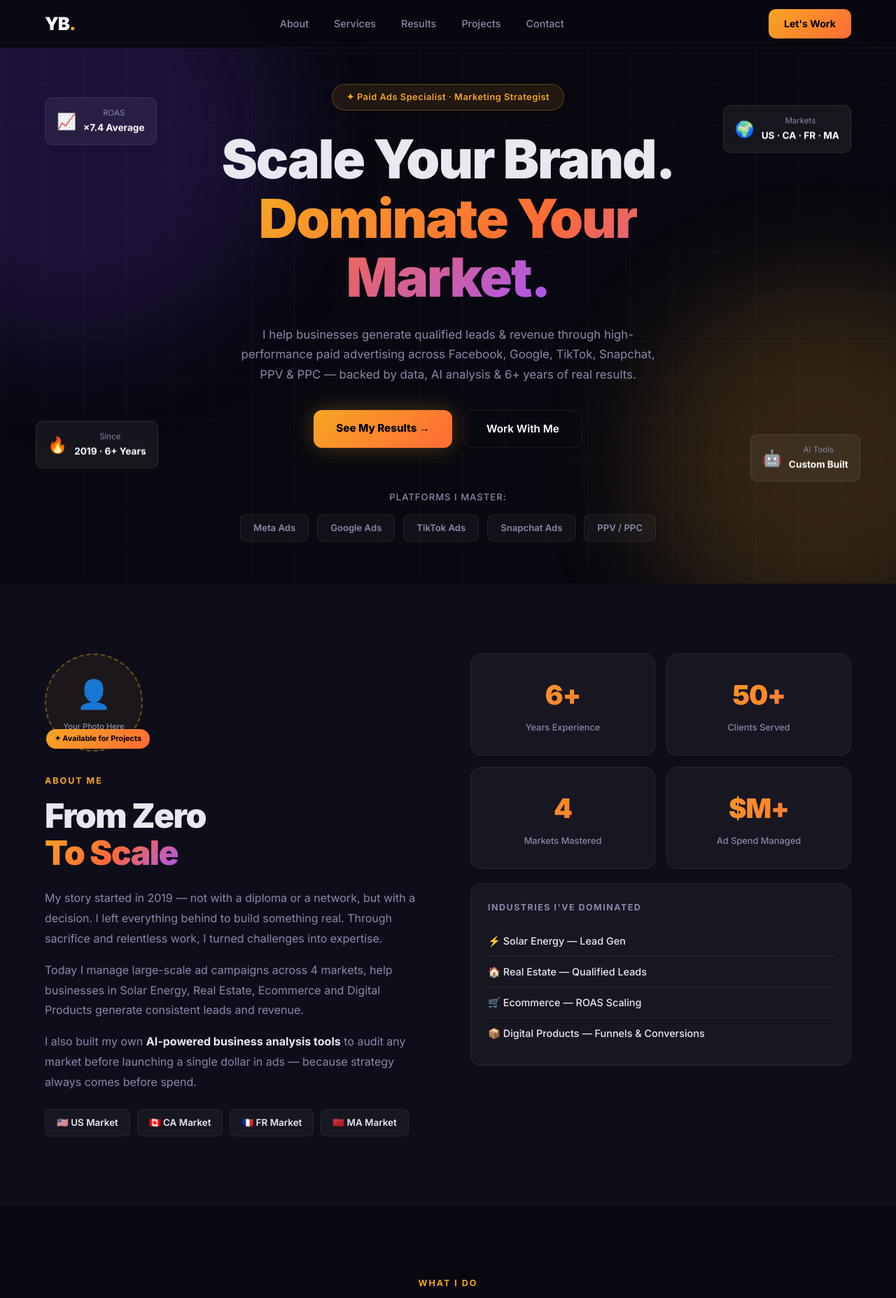
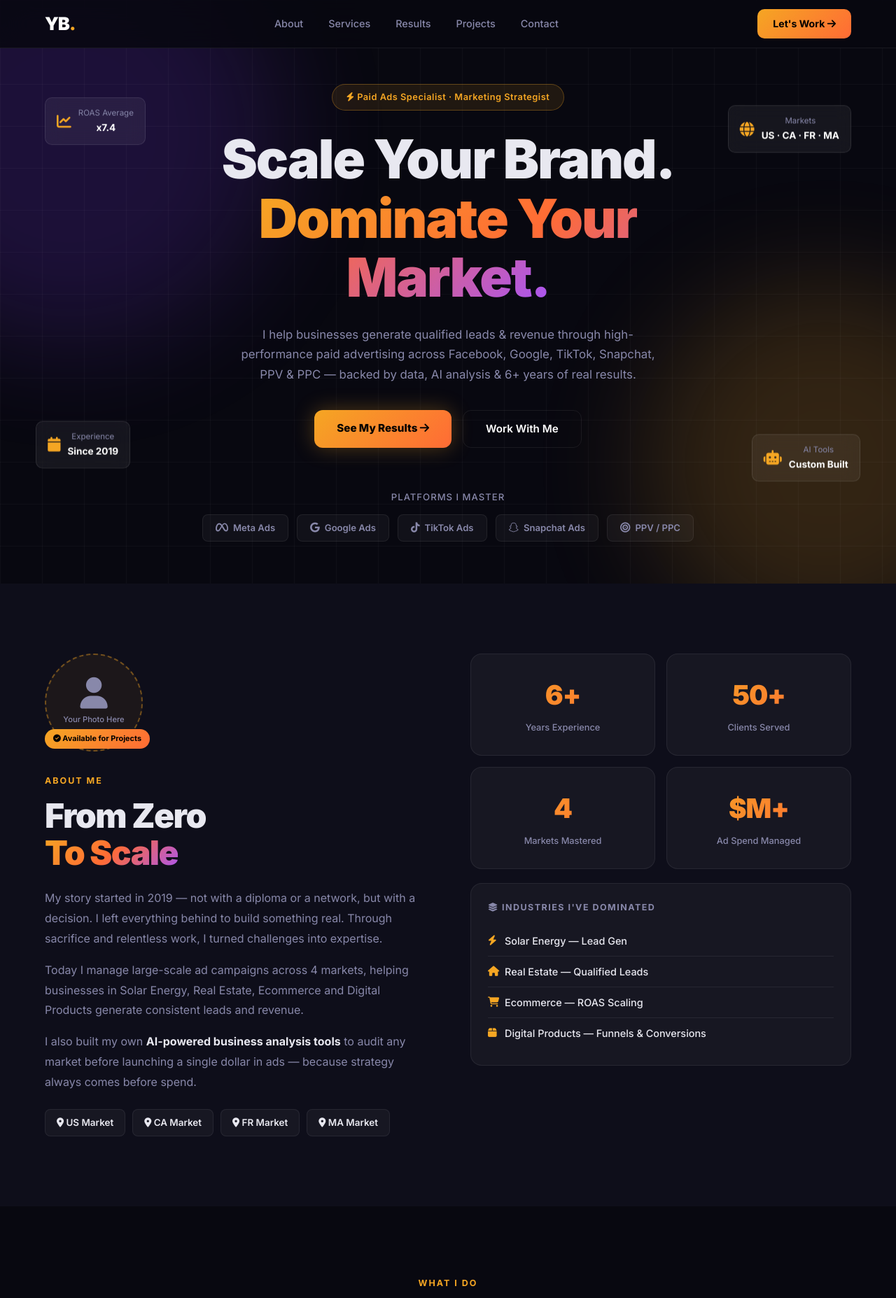
Before and after one commit to mryoussefgc-a11y/youssef, a PHP site: page / in a window 1280 px wide. Shown: the top 1855 px of the page at 70% size. Run offline with PHP 8.4, Linux system fonts and the light colour scheme.

Commit message:
Replace all emojis with Font Awesome icons throughout portfolio

```diff
--- a/youssef-bekkari-portfolio/index.html
+++ b/youssef-bekkari-portfolio/index.html
@@ -6,6 +6,7 @@
   <title>Youssef Bekkari — Paid Ads & Marketing Strategist</title>
   <link rel="preconnect" href="https://fonts.googleapis.com" />
   <link href="https://fonts.googleapis.com/css2?family=Inter:wght@300;400;500;600;700;800;900&display=swap" rel="stylesheet" />
+  <link rel="stylesheet" href="https://cdnjs.cloudflare.com/ajax/libs/font-awesome/6.5.0/css/all.min.css" />
   <link rel="stylesheet" href="style.css" />
 </head>
 <body>
@@ -21,8 +22,8 @@
         <li><a href="#projects">Projects</a></li>
         <li><a href="#contact">Contact</a></li>
       </ul>
-      <a href="#contact" class="btn-nav">Let's Work</a>
-      <button class="burger" id="burger">&#9776;</button>
+      <a href="#contact" class="btn-nav">Let's Work <i class="fa-solid fa-arrow-right"></i></a>
+      <button class="burger" id="burger"><i class="fa-solid fa-bars"></i></button>
     </div>
     <div class="mobile-menu" id="mobileMenu">
       <a href="#about">About</a>
@@ -43,15 +44,15 @@
 
     <!-- Floating cards -->
     <div class="float-card card-tl">
-      <div class="card-icon">📈</div>
+      <i class="fa-solid fa-chart-line card-icon-fa"></i>
       <div>
-        <div class="card-title">ROAS</div>
-        <div class="card-val">×7.4 Average</div>
+        <div class="card-title">ROAS Average</div>
+        <div class="card-val">x7.4</div>
       </div>
     </div>
 
     <div class="float-card card-tr">
-      <div class="card-icon">🌍</div>
+      <i class="fa-solid fa-globe card-icon-fa"></i>
       <div>
         <div class="card-title">Markets</div>
         <div class="card-val">US · CA · FR · MA</div>
@@ -59,15 +60,15 @@
     </div>
 
     <div class="float-card card-bl">
-      <div class="card-icon">🔥</div>
+      <i class="fa-solid fa-calendar card-icon-fa"></i>
       <div>
-        <div class="card-title">Since</div>
-        <div class="card-val">2019 · 6+ Years</div>
+        <div class="card-title">Experience</div>
+        <div class="card-val">Since 2019</div>
       </div>
     </div>
 
     <div class="float-card card-br">
-      <div class="card-icon">🤖</div>
+      <i class="fa-solid fa-robot card-icon-fa"></i>
       <div>
         <div class="card-title">AI Tools</div>
         <div class="card-val">Custom Built</div>
@@ -75,7 +76,7 @@
     </div>
 
     <div class="hero-content">
-      <div class="hero-badge">✦ Paid Ads Specialist · Marketing Strategist</div>
+      <div class="hero-badge"><i class="fa-solid fa-bolt"></i> Paid Ads Specialist · Marketing Strategist</div>
       <h1 class="hero-title">
         Scale Your Brand.<br />
         <span class="gradient-text">Dominate Your Market.</span>
@@ -86,20 +87,19 @@
         Snapchat, PPV & PPC — backed by data, AI analysis & 6+ years of real results.
       </p>
       <div class="hero-btns">
-        <a href="#results" class="btn-primary">See My Results →</a>
+        <a href="#results" class="btn-primary">See My Results <i class="fa-solid fa-arrow-right"></i></a>
         <a href="#contact" class="btn-ghost">Work With Me</a>
       </div>
     </div>
 
-    <!-- Platforms -->
     <div class="platforms">
-      <span>Platforms I Master:</span>
+      <span>Platforms I Master</span>
       <div class="platform-logos">
-        <div class="plat">Meta Ads</div>
-        <div class="plat">Google Ads</div>
-        <div class="plat">TikTok Ads</div>
-        <div class="plat">Snapchat Ads</div>
-        <div class="plat">PPV / PPC</div>
+        <div class="plat"><i class="fa-brands fa-meta"></i> Meta Ads</div>
+        <div class="plat"><i class="fa-brands fa-google"></i> Google Ads</div>
+        <div class="plat"><i class="fa-brands fa-tiktok"></i> TikTok Ads</div>
+        <div class="plat"><i class="fa-brands fa-snapchat"></i> Snapchat Ads</div>
+        <div class="plat"><i class="fa-solid fa-bullseye"></i> PPV / PPC</div>
       </div>
     </div>
   </section>
@@ -109,14 +109,17 @@
     <div class="container">
       <div class="about-grid">
         <div class="about-left">
+
           <!-- PHOTO -->
           <div class="photo-wrap">
             <div class="photo-placeholder" id="photoBox">
-              <span class="photo-icon">👤</span>
+              <!-- ✏️ REPLACE img src with your real photo path: <img src="photo.jpg" alt="Youssef Bekkari" /> -->
+              <i class="fa-solid fa-user photo-icon-fa"></i>
               <span class="photo-text">Your Photo Here</span>
             </div>
-            <div class="photo-badge">✦ Available for Projects</div>
+            <div class="photo-badge"><i class="fa-solid fa-circle-check"></i> Available for Projects</div>
           </div>
+
           <div class="section-label">About Me</div>
           <h2 class="section-title">From Zero<br /><span class="gradient-text">To Scale</span></h2>
           <p>
@@ -125,7 +128,7 @@
             I turned challenges into expertise.
           </p>
           <p>
-            Today I manage large-scale ad campaigns across 4 markets, help businesses in
+            Today I manage large-scale ad campaigns across 4 markets, helping businesses in
             Solar Energy, Real Estate, Ecommerce and Digital Products generate consistent leads and revenue.
           </p>
           <p>
@@ -133,12 +136,13 @@
             before launching a single dollar in ads — because strategy always comes before spend.
           </p>
           <div class="about-tags">
-            <span>🇺🇸 US Market</span>
-            <span>🇨🇦 CA Market</span>
-            <span>🇫🇷 FR Market</span>
-            <span>🇲🇦 MA Market</span>
+            <span><i class="fa-solid fa-location-dot"></i> US Market</span>
+            <span><i class="fa-solid fa-location-dot"></i> CA Market</span>
+            <span><i class="fa-solid fa-location-dot"></i> FR Market</span>
+            <span><i class="fa-solid fa-location-dot"></i> MA Market</span>
           </div>
         </div>
+
         <div class="about-right">
           <div class="stats-grid">
             <div class="stat-box">
@@ -159,11 +163,11 @@
             </div>
           </div>
           <div class="niches-box">
-            <div class="niches-title">Industries I've Dominated</div>
-            <div class="niche-item">⚡ Solar Energy — Lead Gen</div>
-            <div class="niche-item">🏠 Real Estate — Qualified Leads</div>
-            <div class="niche-item">🛒 Ecommerce — ROAS Scaling</div>
-            <div class="niche-item">📦 Digital Products — Funnels & Conversions</div>
+            <div class="niches-title"><i class="fa-solid fa-layer-group"></i> Industries I've Dominated</div>
+            <div class="niche-item"><i class="fa-solid fa-bolt"></i> Solar Energy — Lead Gen</div>
+            <div class="niche-item"><i class="fa-solid fa-house"></i> Real Estate — Qualified Leads</div>
+            <div class="niche-item"><i class="fa-solid fa-cart-shopping"></i> Ecommerce — ROAS Scaling</div>
+            <div class="niche-item"><i class="fa-solid fa-box"></i> Digital Products — Funnels & Conversions</div>
           </div>
         </div>
       </div>
@@ -180,7 +184,7 @@
       <div class="services-grid">
 
         <div class="service-card featured">
-          <div class="service-icon">📣</div>
+          <i class="fa-solid fa-bullhorn service-icon-fa"></i>
           <h3>Paid Advertising</h3>
           <p>End-to-end campaign management across Facebook, Instagram, Google, TikTok, Snapchat, PPV & PPC. From creative strategy to optimization and scaling.</p>
           <ul>
@@ -193,7 +197,7 @@
         </div>
 
         <div class="service-card">
-          <div class="service-icon">🎯</div>
+          <i class="fa-solid fa-crosshairs service-icon-fa"></i>
           <h3>Marketing Strategy</h3>
           <p>Custom go-to-market strategies built around your brand, audience, and revenue goals. No templates — only tailored plans that convert.</p>
           <ul>
@@ -205,7 +209,7 @@
         </div>
 
         <div class="service-card">
-          <div class="service-icon">🔍</div>
+          <i class="fa-solid fa-magnifying-glass-chart service-icon-fa"></i>
           <h3>Competitor Analysis</h3>
           <p>Deep-dive into your competitors' ads, funnels, messaging and positioning. Know exactly what's working in your market before spending a dollar.</p>
           <ul>
@@ -217,7 +221,7 @@
         </div>
 
         <div class="service-card">
-          <div class="service-icon">🤖</div>
+          <i class="fa-solid fa-brain service-icon-fa"></i>
           <h3>AI Business Analysis</h3>
           <p>Using AI tools I built myself to analyze any business, market, and audience — giving you a complete picture before you invest.</p>
           <ul>
@@ -229,7 +233,7 @@
         </div>
 
         <div class="service-card">
-          <div class="service-icon">🌐</div>
+          <i class="fa-solid fa-globe service-icon-fa"></i>
           <h3>Website & Landing Pages</h3>
           <p>High-converting landing pages and portfolio websites designed to capture leads and close clients — built for speed and performance.</p>
           <ul>
@@ -241,7 +245,7 @@
         </div>
 
         <div class="service-card">
-          <div class="service-icon">📊</div>
+          <i class="fa-solid fa-chart-bar service-icon-fa"></i>
           <h3>Lead Generation</h3>
           <p>Systematic lead generation systems for Solar, Real Estate, SaaS, and Ecommerce — delivering qualified prospects ready to buy.</p>
           <ul>
@@ -264,51 +268,52 @@
       <p class="section-sub center">Numbers from real campaigns across real markets. No fluff — just performance.</p>
 
       <div class="results-grid">
+
         <div class="result-card">
-          <div class="result-market">🇺🇸 US · Solar Energy</div>
-          <div class="result-metric">$12 CPL</div>
+          <div class="result-market"><i class="fa-solid fa-flag-usa"></i> US · Solar Energy</div>
+          <div class="result-metric">$12 CPL</div> <!-- ✏️ -->
           <div class="result-desc">Cost per qualified solar lead via Facebook Ads — 3x below industry average</div>
-          <div class="result-platform">Facebook Ads · Lead Gen</div>
+          <div class="result-platform"><i class="fa-brands fa-meta"></i> Facebook Ads · Lead Gen</div>
         </div>
 
         <div class="result-card">
-          <div class="result-market">🇫🇷 FR · Real Estate</div>
-          <div class="result-metric">340 Leads</div>
+          <div class="result-market"><i class="fa-solid fa-location-dot"></i> FR · Real Estate</div>
+          <div class="result-metric">340 Leads</div> <!-- ✏️ -->
           <div class="result-desc">Qualified real estate leads generated in 60 days through targeted Meta campaigns</div>
-          <div class="result-platform">Facebook Ads · Real Estate</div>
+          <div class="result-platform"><i class="fa-brands fa-meta"></i> Facebook Ads · Real Estate</div>
         </div>
 
         <div class="result-card">
-          <div class="result-market">🇨🇦 CA · Ecommerce</div>
-          <div class="result-metric">×6.8 ROAS</div>
+          <div class="result-market"><i class="fa-solid fa-location-dot"></i> CA · Ecommerce</div>
+          <div class="result-metric">x6.8 ROAS</div> <!-- ✏️ -->
           <div class="result-desc">Return on ad spend for DTC ecom brand scaling from $5K to $40K/month in ad spend</div>
-          <div class="result-platform">Google Ads + Meta Ads</div>
+          <div class="result-platform"><i class="fa-brands fa-google"></i> Google Ads + Meta Ads</div>
         </div>
 
         <div class="result-card">
-          <div class="result-market">🇲🇦 MA · Digital Products</div>
-          <div class="result-metric">×4.2 ROAS</div>
+          <div class="result-market"><i class="fa-solid fa-location-dot"></i> MA · Digital Products</div>
+          <div class="result-metric">x4.2 ROAS</div> <!-- ✏️ -->
           <div class="result-desc">Digital course funnel generating consistent 4x+ return via TikTok and Facebook</div>
-          <div class="result-platform">TikTok Ads + Facebook Ads</div>
+          <div class="result-platform"><i class="fa-brands fa-tiktok"></i> TikTok + Facebook Ads</div>
         </div>
 
         <div class="result-card">
-          <div class="result-market">🇺🇸 US · Real Estate</div>
-          <div class="result-metric">$8 CPL</div>
+          <div class="result-market"><i class="fa-solid fa-flag-usa"></i> US · Real Estate</div>
+          <div class="result-metric">$8 CPL</div> <!-- ✏️ -->
           <div class="result-desc">Lowest CPL achieved for real estate investor leads via Google PPC + PPV combo</div>
-          <div class="result-platform">Google PPC · PPV</div>
+          <div class="result-platform"><i class="fa-brands fa-google"></i> Google PPC · PPV</div>
         </div>
 
         <div class="result-card">
-          <div class="result-market">Multi-Market · Ecom</div>
-          <div class="result-metric">$2M+</div>
+          <div class="result-market"><i class="fa-solid fa-earth-americas"></i> Multi-Market · Ecom</div>
+          <div class="result-metric">$2M+</div> <!-- ✏️ -->
           <div class="result-desc">Total ad spend managed profitably across all markets and platforms since 2019</div>
-          <div class="result-platform">All Platforms</div>
+          <div class="result-platform"><i class="fa-solid fa-bullseye"></i> All Platforms</div>
         </div>
+
       </div>
-
       <div class="results-note">
-        * Exact case studies with screenshots available on request
+        <i class="fa-solid fa-circle-info"></i> Exact case studies with screenshots available on request
       </div>
     </div>
   </section>
@@ -323,7 +328,7 @@
       <div class="projects-grid">
 
         <div class="project-card">
-          <div class="project-tag">Solar Energy · US</div>
+          <div class="project-tag"><i class="fa-solid fa-bolt"></i> Solar Energy · US</div>
           <h3>US Solar Lead Machine</h3>
           <p>Built a full Facebook Ads lead generation system for a US solar company — from audience research, creative strategy to campaign optimization. Delivered 200+ qualified homeowner leads/month at $12 CPL.</p>
           <div class="project-metrics">
@@ -334,7 +339,7 @@
         </div>
 
         <div class="project-card">
-          <div class="project-tag">Real Estate · FR</div>
+          <div class="project-tag"><i class="fa-solid fa-house"></i> Real Estate · FR</div>
           <h3>French Real Estate Campaign</h3>
           <p>Designed and launched a multi-stage Meta Ads funnel for a French real estate agency targeting high-intent buyers and investors. 340 leads in 60 days with full CRM integration.</p>
           <div class="project-metrics">
@@ -345,29 +350,29 @@
         </div>
 
         <div class="project-card">
-          <div class="project-tag">Ecommerce · CA</div>
+          <div class="project-tag"><i class="fa-solid fa-cart-shopping"></i> Ecommerce · CA</div>
           <h3>Canadian DTC Brand Scale</h3>
           <p>Took a Canadian ecommerce brand from $5K/month to $40K/month in profitable ad spend in under 4 months using a combined Google + Meta strategy with custom audience layering.</p>
           <div class="project-metrics">
-            <span>×6.8 ROAS</span>
-            <span>$5K→$40K</span>
+            <span>x6.8 ROAS</span>
+            <span>$5K to $40K</span>
             <span>Google + Meta</span>
           </div>
         </div>
 
         <div class="project-card">
-          <div class="project-tag">Digital Products · MA</div>
+          <div class="project-tag"><i class="fa-solid fa-box"></i> Digital Products · MA</div>
           <h3>Digital Course Funnel</h3>
           <p>Built a complete digital product funnel — landing page strategy, TikTok Ads creative direction, and Facebook retargeting — achieving 4x+ ROAS consistently over 5 months.</p>
           <div class="project-metrics">
-            <span>×4.2 ROAS</span>
+            <span>x4.2 ROAS</span>
             <span>5 Months</span>
             <span>TikTok + Facebook</span>
           </div>
         </div>
 
         <div class="project-card">
-          <div class="project-tag">AI Tool · Internal</div>
+          <div class="project-tag"><i class="fa-solid fa-brain"></i> AI Tool · Internal</div>
           <h3>AI Market Analyzer</h3>
           <p>Developed a proprietary AI-powered tool to analyze any business — market size, competitor landscape, audience behavior — before launching campaigns. Used across all client onboardings.</p>
           <div class="project-metrics">
@@ -378,7 +383,7 @@
         </div>
 
         <div class="project-card">
-          <div class="project-tag">PPV / PPC · US</div>
+          <div class="project-tag"><i class="fa-solid fa-bullseye"></i> PPV / PPC · US</div>
           <h3>Real Estate PPV Campaign</h3>
           <p>Ran a targeted PPV + Google PPC combination for a US real estate investor, achieving $8 CPL for motivated seller leads — one of the most competitive verticals in paid advertising.</p>
           <div class="project-metrics">
@@ -403,15 +408,19 @@
           I audit your business first, then we build your growth plan.
         </p>
         <div class="contact-btns">
-          <!-- ✏️ REPLACE: your real email below -->
-          <a href="mailto:contact@youssefbekkari.com" class="btn-primary">📧 Email Me</a>
-          <!-- ✏️ REPLACE: your real WhatsApp number below (format: 212XXXXXXXXX) -->
-          <a href="https://wa.me/212600000000" class="btn-ghost" target="_blank">💬 WhatsApp</a>
+          <!-- ✏️ REPLACE: your real email -->
+          <a href="mailto:contact@youssefbekkari.com" class="btn-primary">
+            <i class="fa-solid fa-envelope"></i> Email Me
+          </a>
+          <!-- ✏️ REPLACE: your real WhatsApp number (format: 212XXXXXXXXX no + sign) -->
+          <a href="https://wa.me/212600000000" class="btn-ghost" target="_blank">
+            <i class="fa-brands fa-whatsapp"></i> WhatsApp
+          </a>
         </div>
         <div class="contact-info">
-          <div class="info-item">📍 Available Worldwide — Remote</div>
-          <div class="info-item">🕒 Response within 24h</div>
-          <div class="info-item">🌍 EN · FR · AR</div>
+          <div class="info-item"><i class="fa-solid fa-location-dot"></i> Available Worldwide — Remote</div>
+          <div class="info-item"><i class="fa-solid fa-clock"></i> Response within 24h</div>
+          <div class="info-item"><i class="fa-solid fa-language"></i> EN · FR · AR</div>
         </div>
       </div>
     </div>
@@ -422,7 +431,7 @@
     <div class="container">
       <div class="footer-inner">
         <div class="logo">YB<span class="dot">.</span></div>
-        <p>© 2024 Youssef Bekkari — Paid Ads Specialist & Marketing Strategist</p>
+        <p>© 2025 Youssef Bekkari — Paid Ads Specialist & Marketing Strategist</p>
         <div class="footer-links">
           <a href="#about">About</a>
           <a href="#services">Services</a>
--- a/youssef-bekkari-portfolio/style.css
+++ b/youssef-bekkari-portfolio/style.css
@@ -186,7 +186,7 @@ body {
   font-size: 0.8rem;
   animation: floatCard 6s ease-in-out infinite;
 }
-.float-card .card-icon { font-size: 1.4rem; }
+.card-icon-fa { font-size: 1.3rem; color: var(--gold); }
 .float-card .card-title { color: var(--muted); font-size: 0.72rem; margin-bottom: 2px; }
 .float-card .card-val { font-weight: 700; color: #fff; font-size: 0.85rem; }
 
@@ -301,8 +301,12 @@ body {
   font-weight: 600;
   color: var(--muted);
   transition: all 0.2s;
+  display: flex;
+  align-items: center;
+  gap: 7px;
 }
 .plat:hover { color: var(--gold); border-color: rgba(245,166,35,0.3); }
+.plat i { font-size: 0.9rem; }
 
 /* ===== SECTION COMMONS ===== */
 .section { padding: 100px 0; }
@@ -362,7 +366,7 @@ body {
   object-fit: cover;
   border-radius: 50%;
 }
-.photo-icon { font-size: 2.5rem; }
+.photo-icon-fa { font-size: 2.8rem; color: var(--muted); }
 .photo-text { font-size: 0.7rem; color: var(--muted); font-weight: 500; }
 
 .photo-badge {
@@ -463,7 +467,11 @@ body {
   font-weight: 500;
   border-bottom: 1px solid var(--border);
   color: var(--text);
+  display: flex;
+  align-items: center;
+  gap: 10px;
 }
+.niche-item i { color: var(--gold); width: 14px; }
 .niche-item:last-child { border-bottom: none; }
 
 /* ===== SERVICES ===== */
@@ -493,7 +501,12 @@ body {
   grid-column: span 1;
 }
 
-.service-icon { font-size: 2rem; margin-bottom: 16px; }
+.service-icon-fa {
+  font-size: 1.8rem;
+  color: var(--gold);
+  margin-bottom: 16px;
+  display: block;
+}
 .service-card h3 {
   font-size: 1.1rem;
   font-weight: 700;
@@ -671,7 +684,11 @@ body {
   color: var(--muted);
   font-size: 0.88rem;
   font-weight: 500;
+  display: flex;
+  align-items: center;
+  gap: 8px;
 }
+.info-item i { color: var(--gold); }
 
 /* ===== FOOTER ===== */
 .footer {
```
